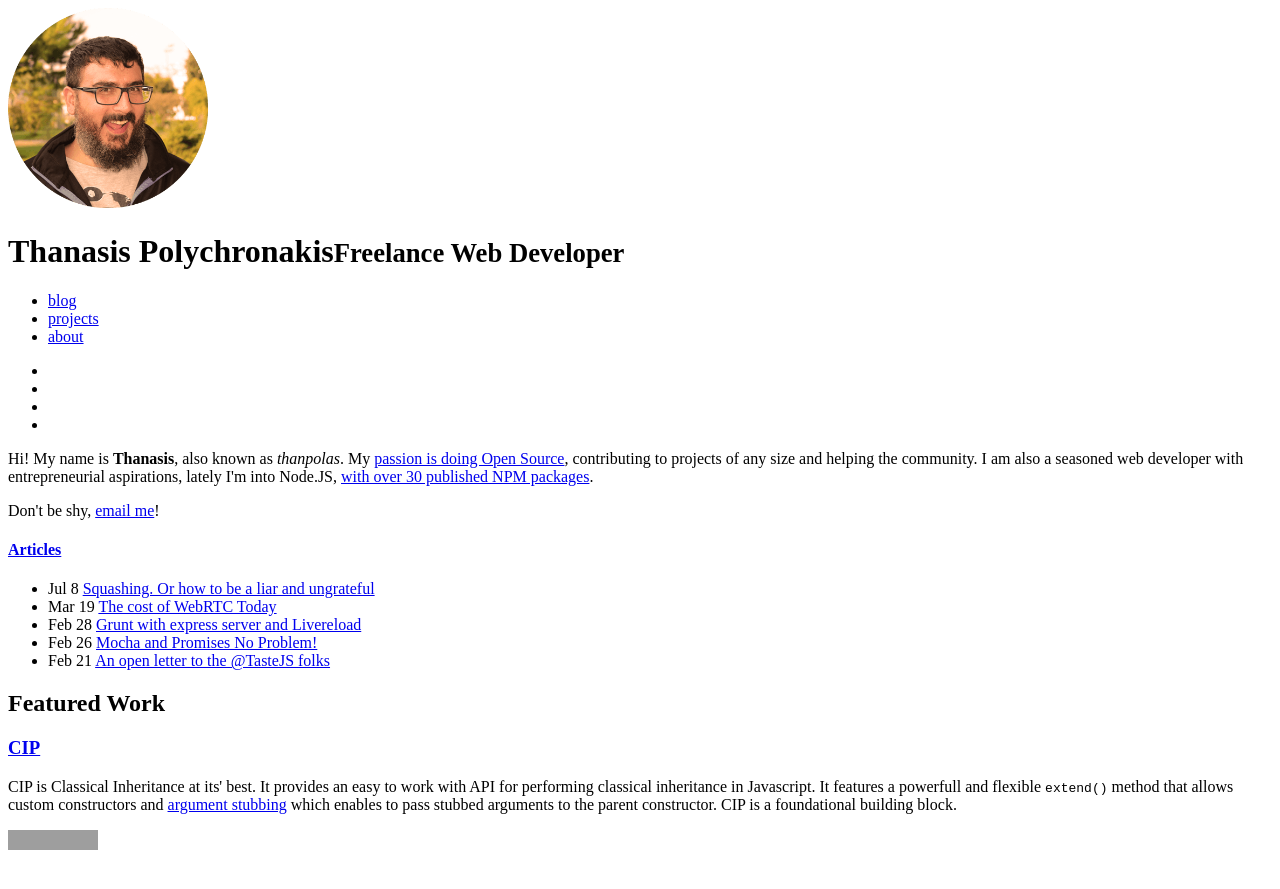
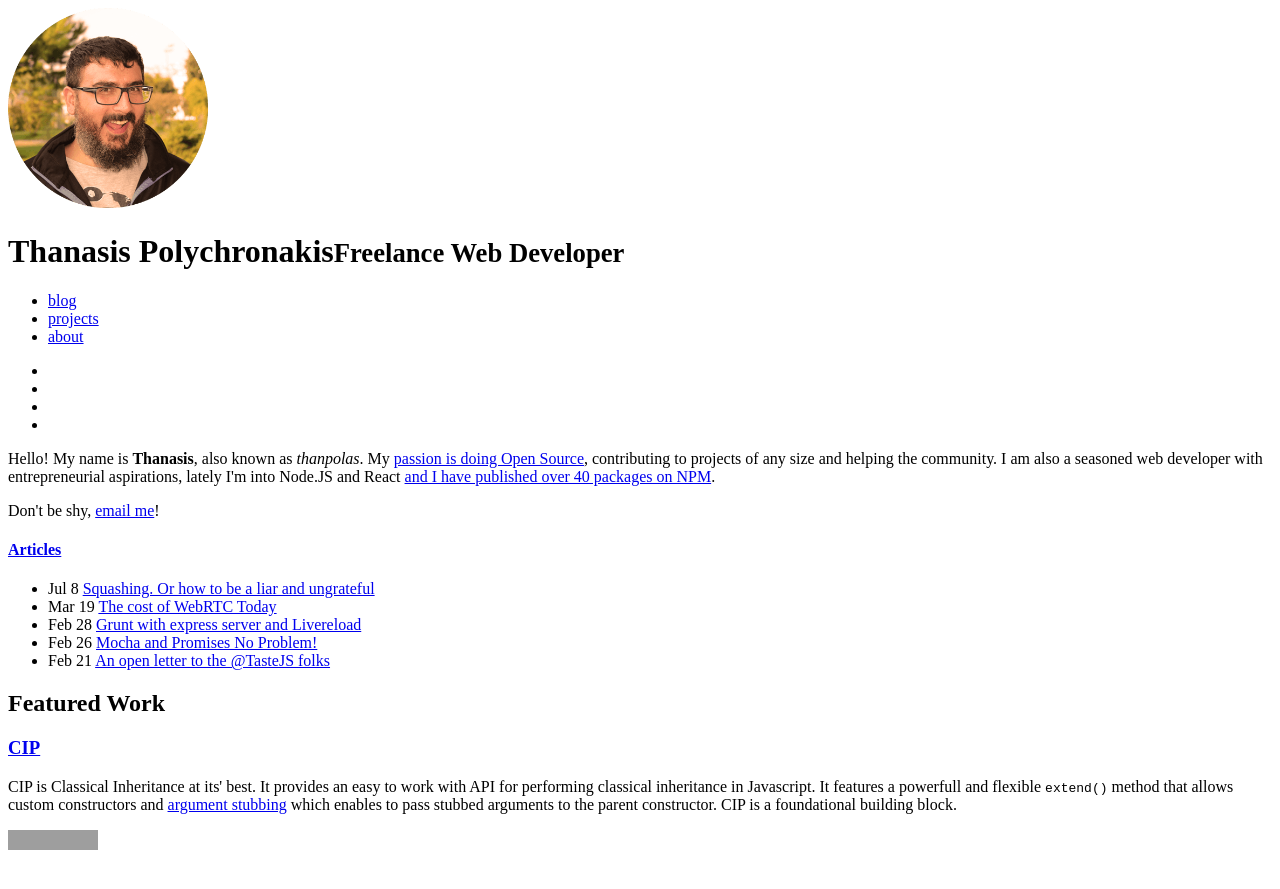
Before and after one commit to thanpolas/thanpolas.github.com, a Jekyll site: the page built from index.html, in a window 1280 px wide and 900 px high. Shown: the top 889 px of the window. Built offline with Jekyll 4.4.1, drawn with Linux system fonts in a browser that asks for light colours; nearby versions of some CDN libraries; Markdown is read by kramdown in place of the engine named in the settings; grey boxes are pictures that could not be loaded.

Commit message:
update intro copy

```diff
--- a/index.html
+++ b/index.html
@@ -26,7 +26,7 @@
         </ul>
       </div>
       <div class="span8 offset1 post_lists">
-        <p class="bio"><span class="initial-dropped">Hi!</span> My name is <strong>Thanasis</strong>, also known as <em>thanpolas</em>. My <a href="http://osrc.dfm.io/thanpolas/" target="_blank" title="Statistical analysis of Thanasis Open Source contributions">passion is doing Open Source</a>, contributing to projects of any size and helping the community. I am also a seasoned web developer with entrepreneurial aspirations, lately I'm into Node.JS, <a href="https://www.npmjs.org/~thanpolas" target="_blank" title="Thanasis on NPM">with over 30 published NPM packages</a>.
+        <p class="bio"><span class="initial-dropped">Hello!</span> My name is <strong>Thanasis</strong>, also known as <em>thanpolas</em>. My <a href="http://osrc.dfm.io/thanpolas/" target="_blank" title="Statistical analysis of Thanasis Open Source contributions">passion is doing Open Source</a>, contributing to projects of any size and helping the community. I am also a seasoned web developer with entrepreneurial aspirations, lately I'm into Node.JS and React <a href="https://www.npmjs.org/~thanpolas" target="_blank" title="Thanasis on NPM">and I have published over 40 packages on NPM</a>.
         <p class="bio-tag">Don't be shy, <a href="mailto:thanpolas@gmail.com" title="my email thanpolas@gmail.com">email me</a>!</p>
       </div>
     </div>
```
